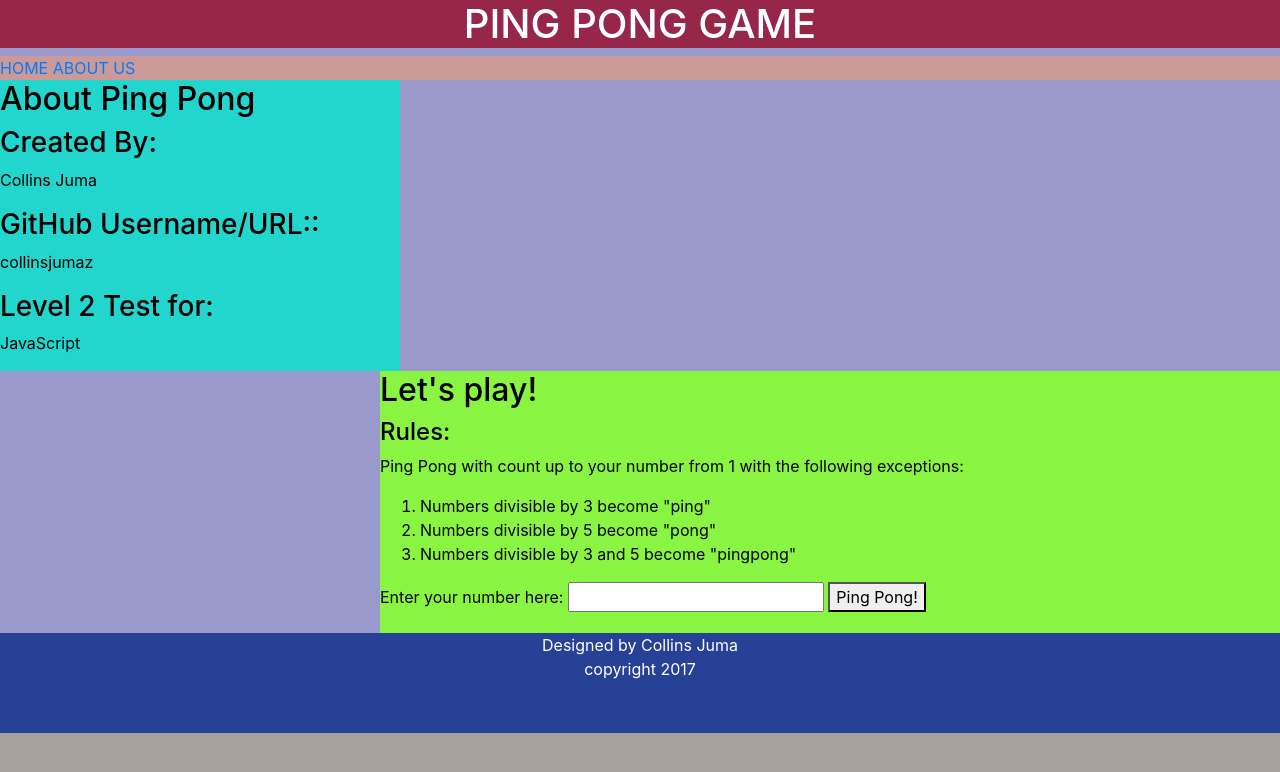
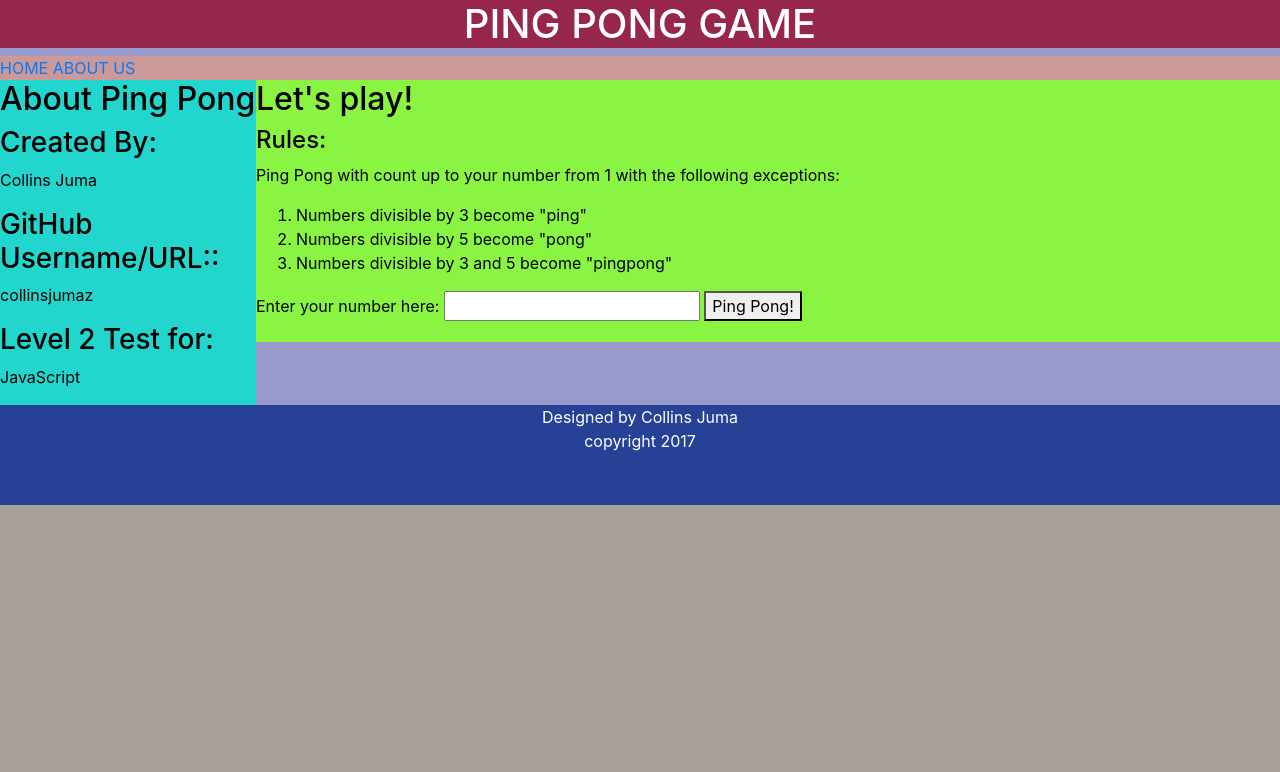
Before and after one commit to collinsjumaz/ping-pong, a plain HTML site: page index.html in a window 1280 px wide. Drawn offline with nearby package versions, Linux system fonts and the light colour scheme.

Commit message:
creating specs

```diff
--- a/css/styles.css
+++ b/css/styles.css
@@ -28,13 +28,13 @@ padding:0;
 }
 #main {
   float:left;
-  width:400px;
+  width:20%;
     height: auto;
   background:#22d6cd;
 }
 #sidebar {
   float:right;
-  width:900px;
+  width:80%;
   height: auto;
   background:#89f442;
 }
```
Also changed, not shown: 1 other file.
